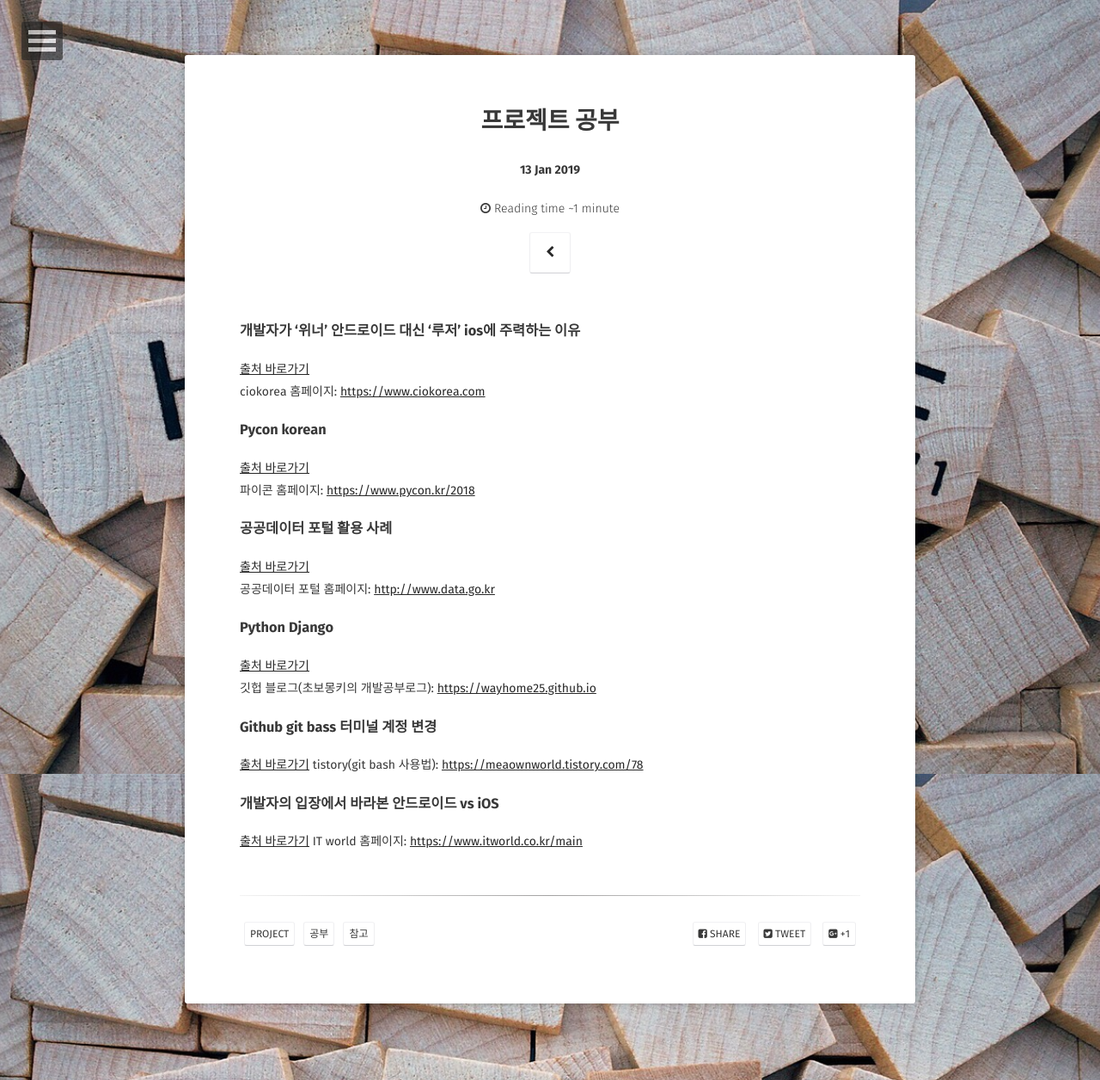
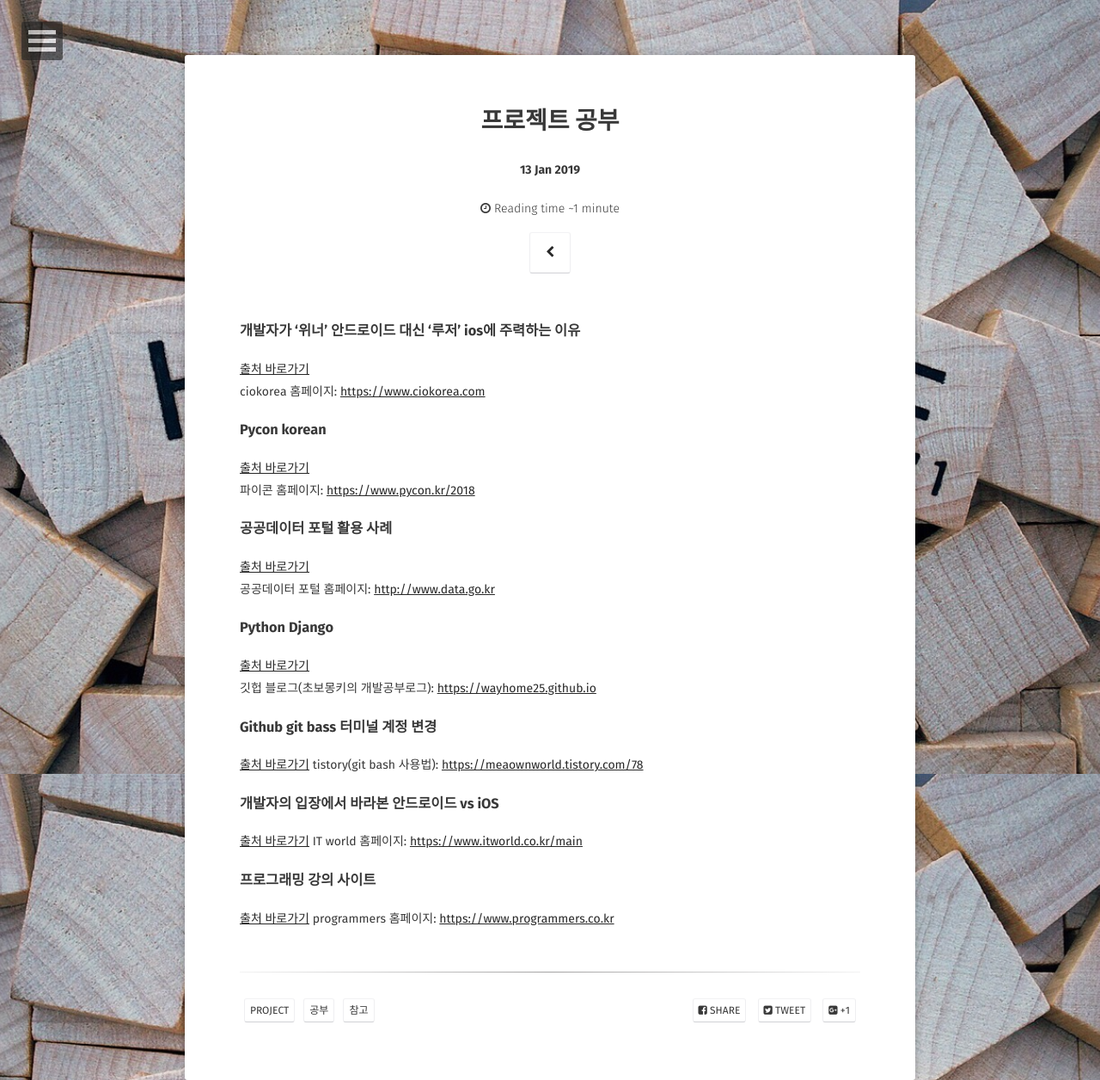
Before and after one commit to Jungjihyuk/JH_Life, a Jekyll site: the page built from _posts/2019-01-13-projectMeeting2.md, in a window 1280 px wide. Shown: the whole page at 86% size. Built offline with Jekyll 4.4.1, drawn with Linux system fonts in a browser that asks for light colours; some web fonts are replaced; comment, search, counter and statistics services are not loaded.

Commit message:
projectMeeting2 추가

```diff
--- a/_posts/2019-01-13-projectMeeting2.md
+++ b/_posts/2019-01-13-projectMeeting2.md
@@ -32,3 +32,7 @@ tistory(git bash 사용법): <https://meaownworld.tistory.com/78>
 ### 개발자의 입장에서 바라본 안드로이드 vs iOS
 [출처 바로가기](https://www.itworld.co.kr/print/70216)
 IT world 홈페이지: <https://www.itworld.co.kr/main>
+
+### 프로그래밍 강의 사이트
+[출처 바로가기](https://www.programmers.co.kr)
+programmers 홈페이지: <https://www.programmers.co.kr>
```
